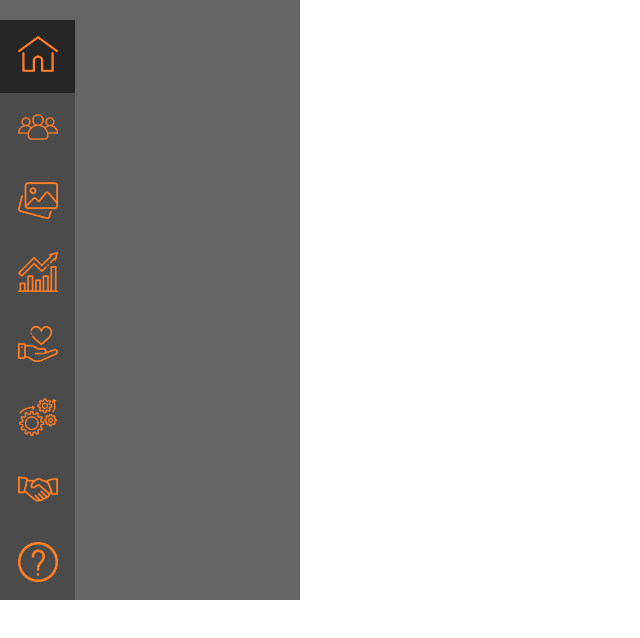
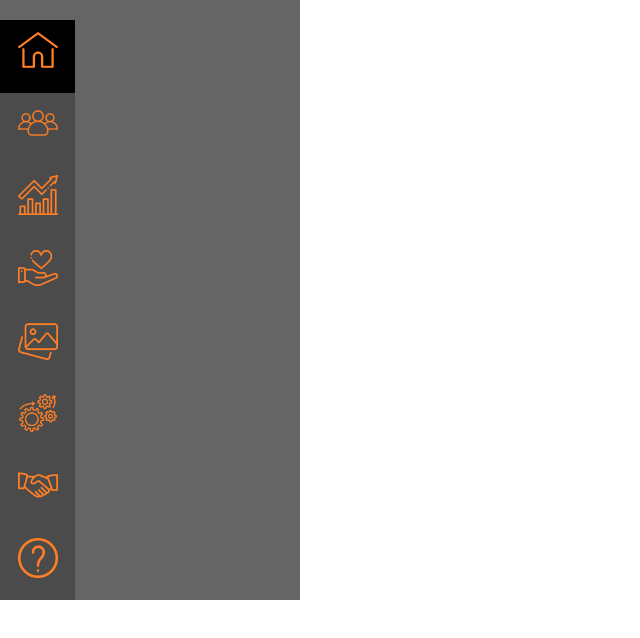
Before and after one commit to Maxime-Bott/Animated-menu-with-CSS, a plain HTML site: page index.html in a window 1280 px wide. Shown: the whole page, without its empty margins (0-640 px from the left). Drawn offline with Linux system fonts and the light colour scheme.

Commit message:
Add files via upload

```diff
--- a/index.html
+++ b/index.html
@@ -9,30 +9,53 @@
 <body>
     <div class="container">
         <nav class="side-bar">
-            <div class="logo">
+            <div class="case">
+                <div class="logo active">
                     <a href="#"><img src="img/home.png" alt="icon"></a>
                 </div>
+                <div class="anim">Hello</div>
+            </div>
+            <div class="case">
                 <div class="logo">
                     <a href="#"><img src="img/group.png" alt="icon"></a>
                 </div>
+                <div class="anim">How are you ?</div>
+            </div>
+            <div class="case">
+                <div class="logo">
+                    <a href="#"><img src="img/progress.png" alt="icon"></a>
+                </div>
+                <div class="anim">I'm learning CSS animations</div>
+            </div>
+            <div class="case">
+                <div class="logo">
+                    <a href="#"><img src="img/heart.png" alt="icon"></a>
+                </div>
+                <div class="anim">Look at my code</div>
+            </div>
+            <div class="case">
                 <div class="logo">
                     <a href="#"><img src="img/image-gallery.png" alt="icon"></a>
                 </div>
-            <div class="logo">
-                <a href="#"><img src="img/progress.png" alt="icon"></a>
+                <div class="anim">What do you think ?</div>
             </div>
-            <div class="logo">
-                <a href="#"><img src="img/heart.png" alt="icon"></a>
-            </div>
+            <div class="case">
                 <div class="logo">
                     <a href="#"><img src="img/engineering.png" alt="icon"></a>
                 </div>
+                <div class="anim">Yes, i know...</div>
+            </div>
+            <div class="case">
                 <div class="logo">
                     <a href="#"><img src="img/hand-shake.png" alt="icon"></a>
                 </div>
+                <div class="anim">I still need to improve</div>
+            </div>
+            <div class="case">
                 <div class="logo">
                     <a href="#"><img src="img/about.png" alt="icon"></a>
                 </div>
+                <div class="anim">Follow my github page ! Thanks</div>
             </div>
         </nav>
 
--- a/style.css
+++ b/style.css
@@ -25,28 +25,56 @@ img {
     height: 40px;
     width: 40px;
     margin: 10px 0 10px 0;
+}
+
+.case {
+    height: 72.5px;
+    width: 75px;
+    position: relative;
+    margin: auto;
+    text-align: center;
+}
+.logo {
+    position: absolute;
+    width: 75px;
+    height: 72.5px;
+    transition: 0.5s;
+    z-index: 10;
+    background-color:#4c4b4b;
+}
+
+
+
+.anim {
+    position: absolute;
+    width: 75px;
+    height: 72.5px;
+    z-index: 9;
+    background-color: #262626;
+    transition: 0.5s;
+    opacity: 90%;
 
 }
 
-.logo {
-    height: 72.5px;
-    width: 75px;
+.case:hover .logo {
+    background-color: white;
+}
+.case:hover .anim {
+    width: 150px;
+    transform: translateX(50%);
+    z-index: 11;
+}
+
+.anim {
     display: flex;
     align-items: center;
     justify-content: center;
-    transition: 1s;
-}
-
-.logo:hover {
-    background-color: white;
-    transition: 1s;
-}
-
-.logo:nth-child(1) {
-    background-color: #262626;
+    font-size: 14px;
+    color: #fff;
 
 }
 
-.logo:hover:nth-child(1) {
-    background-color: white;
+.active {
+    background-color: black;
+    transition: 0.5s;
 }
```
Lines whose indentation alone changed are shown as unchanged.
